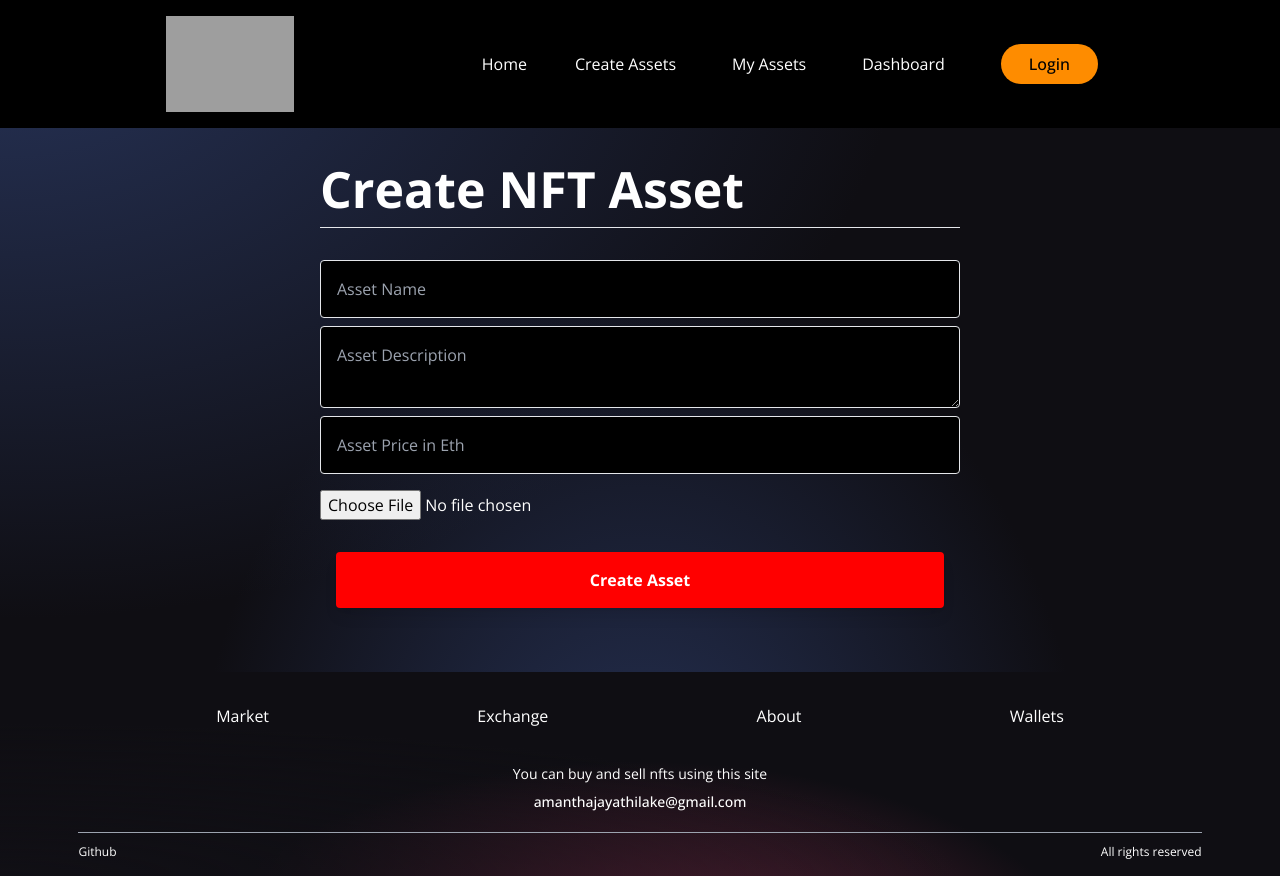
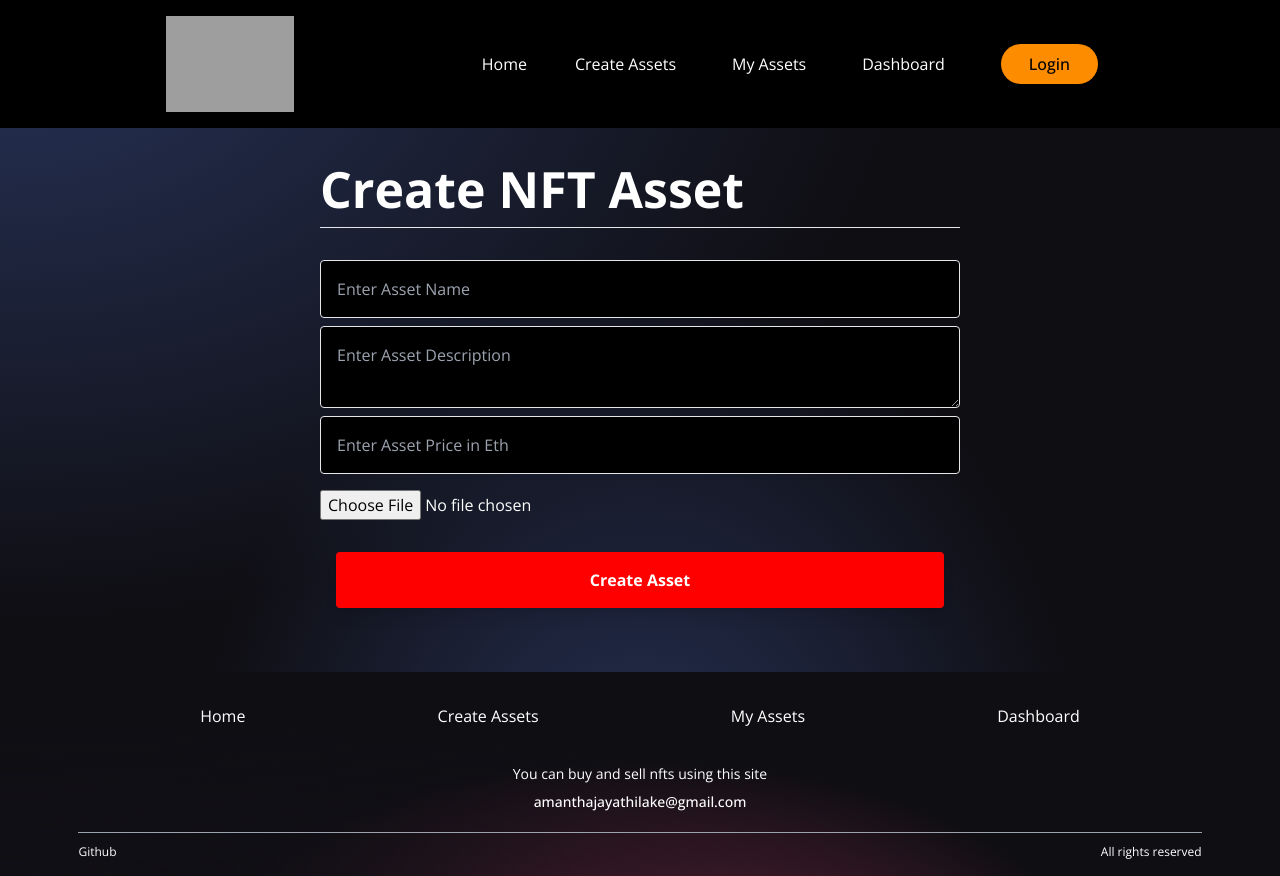
Before and after one commit to amanthajayathilake/nft-marketplace, a Next.js app: page /create-item in a window 1280 px wide. Built offline with nearby package versions, Linux system fonts and the light colour scheme; grey boxes are pictures that could not be loaded; what ipfs-http-client would draw is missing.

Commit message:
FE changes

```diff
--- a/components/Footer.js
+++ b/components/Footer.js
@@ -8,10 +8,10 @@ const Footer = () => (
         <img src={logo} alt="logo" className="w-32" />
       </div> */}
       <div className="flex flex-1 justify-evenly items-center flex-wrap sm:mt-0 mt-5 w-full">
-        <p className="text-white text-base text-center mx-2 cursor-pointer">Market</p>
-        <p className="text-white text-base text-center mx-2 cursor-pointer">Exchange</p>
-        <p className="text-white text-base text-center mx-2 cursor-pointer">About</p>
-        <p className="text-white text-base text-center mx-2 cursor-pointer">Wallets</p>
+        <p className="text-white text-base text-center mx-2 cursor-pointer">Home</p>
+        <p className="text-white text-base text-center mx-2 cursor-pointer">Create Assets</p>
+        <p className="text-white text-base text-center mx-2 cursor-pointer">My Assets</p>
+        <p className="text-white text-base text-center mx-2 cursor-pointer">Dashboard</p>
       </div>
     </div>
 
--- a/pages/create-item.js
+++ b/pages/create-item.js
@@ -81,19 +81,19 @@ export default function CreateItem() {
         <h1 style={{ color:"white",fontSize:"50px",fontWeight:"700"}}>Create NFT Asset</h1>
         <hr />
         <input
-          placeholder="Asset Name"
+          placeholder="Enter Asset Name"
           className="mt-8 border rounded p-4"
           style={{background:"black",color:"white"}}
           onChange={e => updateFormInput({ ...formInput, name: e.target.value })}
         />
         <textarea
-          placeholder="Asset Description"
+          placeholder="Enter Asset Description"
           className="mt-2 border rounded p-4"
           style={{background:"black",color:"white"}}
           onChange={e => updateFormInput({ ...formInput, description: e.target.value })}
         />
         <input
-          placeholder="Asset Price in Eth"
+          placeholder="Enter Asset Price in Eth"
           className="mt-2 border rounded p-4"
           style={{background:"black",color:"white"}}
           onChange={e => updateFormInput({ ...formInput, price: e.target.value })}
--- a/pages/index.js
+++ b/pages/index.js
@@ -98,7 +98,9 @@ export default function Home() {
           <hr style={{ width:"90%", marginLeft:"20px"}}/>
           <br/>
           <p style={{color: "white", fontWeight: 300, marginLeft:"20px", width:"90%"}} >
-            Explore the crypto world. Ethereum is a technology that's home to digital money, global payments, and applications. The community has built a booming digital economy, bold new ways for creators to earn online, and so much more. It's open to everyone, wherever you are in the world – all you need is the internet. Buy and sell cryptocurrencies easily on Crypto Web 3.0. You need to install Metamask to transfer Ethereum.
+          Crypto Web3.0 is the world’s first and largest marketplace where you can buy and sell NFTs. It’s compatible with the Ethereum, Polygon, and Klaytn blockchains. You can browse through more than 34 million NFTs on this platform sorted into dozens of categories, ranging from digital art to collectibles, game items, virtual worlds, and domain names.
+
+        To sign up on Crypto Web3.0, you need an Ethereum wallet like MetaMask and pay a signup fee to initialize your account. Many NFT platforms take gas fees upfront. A gas fee is the cost of validating transactions on a blockchain network.
           </p><br/>
           {/* <div>
             <MetaMaskLoginButton />
@@ -124,9 +126,7 @@ export default function Home() {
             />
           </div>
 
-    <div className="flex justify-center"
-    // style={bg}
-    >
+    <div className="flex justify-center">
        <div className="px-4" style={{ maxWidth: '1600px' }}>
         <div className="grid grid-cols-1 sm:grid-cols-2 lg:grid-cols-4 gap-4 pt-4">
           {
@@ -134,7 +134,7 @@ export default function Home() {
               <div key={i} className="border shadow rounded-xl overflow-hidden bg-[#3A3B3C]
               // white-glassmorphism1
               ">
-                <div style={{height:"200px"}}><img src={nft.image} /></div>
+                <div style={{height:"200px",background: `linear-gradient( rgba(0, 0, 0,1), rgba(0, 0, 0, 0.2))`}}><img src={nft.image} /></div>
                 <div className="p-4">
                   <p style={{ height: '64px', fontWeight:"900" }} className="text-white text-3xl font-semibold">{nft.name}</p>
                   <div style={{ height: '70px', overflow: 'hidden' }}>
```
